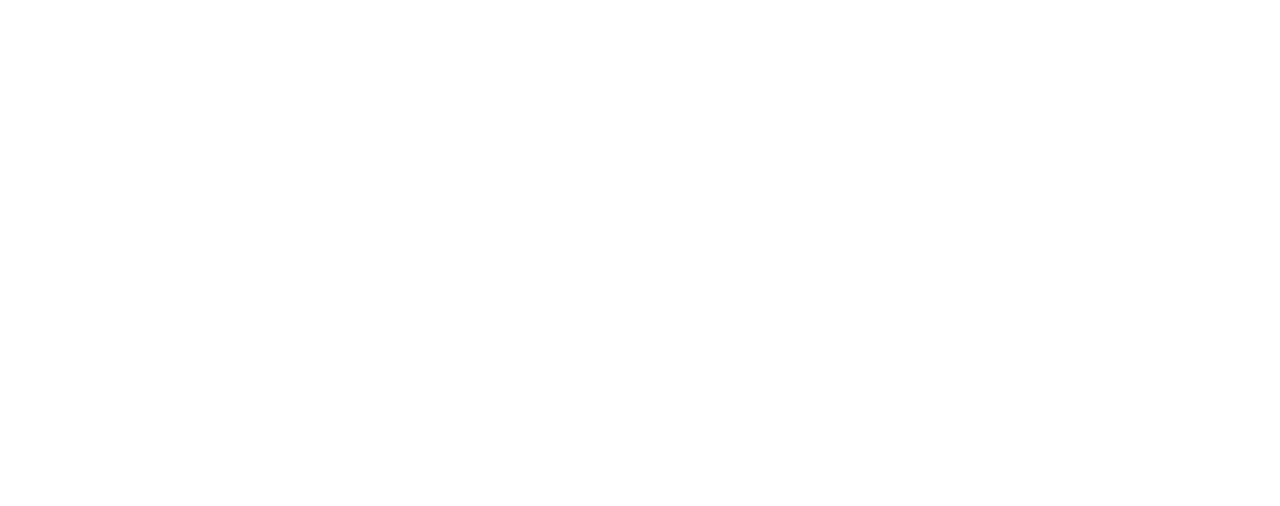
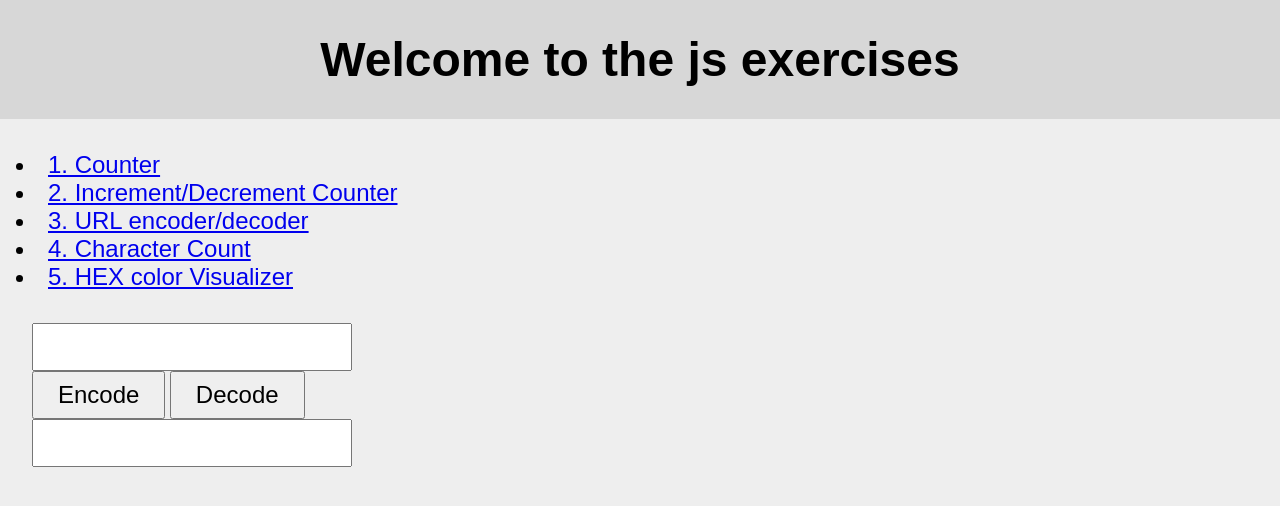
Before and after one commit to maheshoz/js-dom, a plain HTML site: page exercise-3.html in a window 1280 px wide. Drawn offline with Linux system fonts and the light colour scheme.

Commit message:
add URL encode/decode

```diff
--- a/exercise-3.html
+++ b/exercise-3.html
@@ -0,0 +1,31 @@
+<!DOCTYPE html>
+<html lang="en">
+  <head>
+    <meta charset="UTF-8" />
+    <meta http-equiv="X-UA-Compatible" content="IE=edge" />
+    <meta name="viewport" content="width=device-width, initial-scale=1.0" />
+    <title>URL encode/decoder</title>
+    <link rel="stylesheet" href="style.css" />
+    <script defer src="./exercise-3.js"></script>
+  </head>
+
+  <body>
+    <h1 class="heading">Welcome to the js exercises</h1>
+    <nav>
+      <li><a href="./exercise-1.html">1. Counter</a></li>
+      <li><a href="./exercise-2.html">2. Increment/Decrement Counter</a></li>
+      <li><a href="./exercise-3.html">3. URL encoder/decoder</a></li>
+      <li><a href="./exercise-4.html">4. Character Count</a></li>
+      <li><a href="./exercise-5.html">5. HEX color Visualizer</a></li>
+    </nav>
+
+    <main>
+      <input type="text" id="inputField">
+      <br>
+      <button id="encodeBtn">Encode</button>
+      <button id="decodeBtn">Decode</button>
+      <br>
+      <input type="text" id="resultField">
+    </main>
+  </body>
+</html>
--- a/exercise-3.js
+++ b/exercise-3.js
@@ -0,0 +1,20 @@
+const inputField = document.querySelector('#inputField');
+const encodeBtn = document.querySelector('#encodeBtn');
+const decodeBtn = document.querySelector('#decodeBtn');
+const resultField = document.querySelector('#resultField');
+
+/* <input type="text" id="inputField">
+<br>
+<button id="encodeBtn">Encode</button>
+<button id="decodeBtn">Decode</button>
+<br>
+<input type="text" id="resultField"> */
+
+
+encodeBtn.addEventListener('click', () => {
+  resultField.value = encodeURIComponent(inputField.value);
+});
+
+decodeBtn.addEventListener('click', () => {
+  resultField.value = decodeURIComponent(inputField.value);
+});
--- a/style.css
+++ b/style.css
@@ -34,5 +34,10 @@ button {
 input {
   padding: 0.5rem;
   font-size: 1.5rem;
-  width: 110px;
+  width: 210px;
 }
+
+#inputField,
+#resultField {
+  width: 20rem;
+}
```
